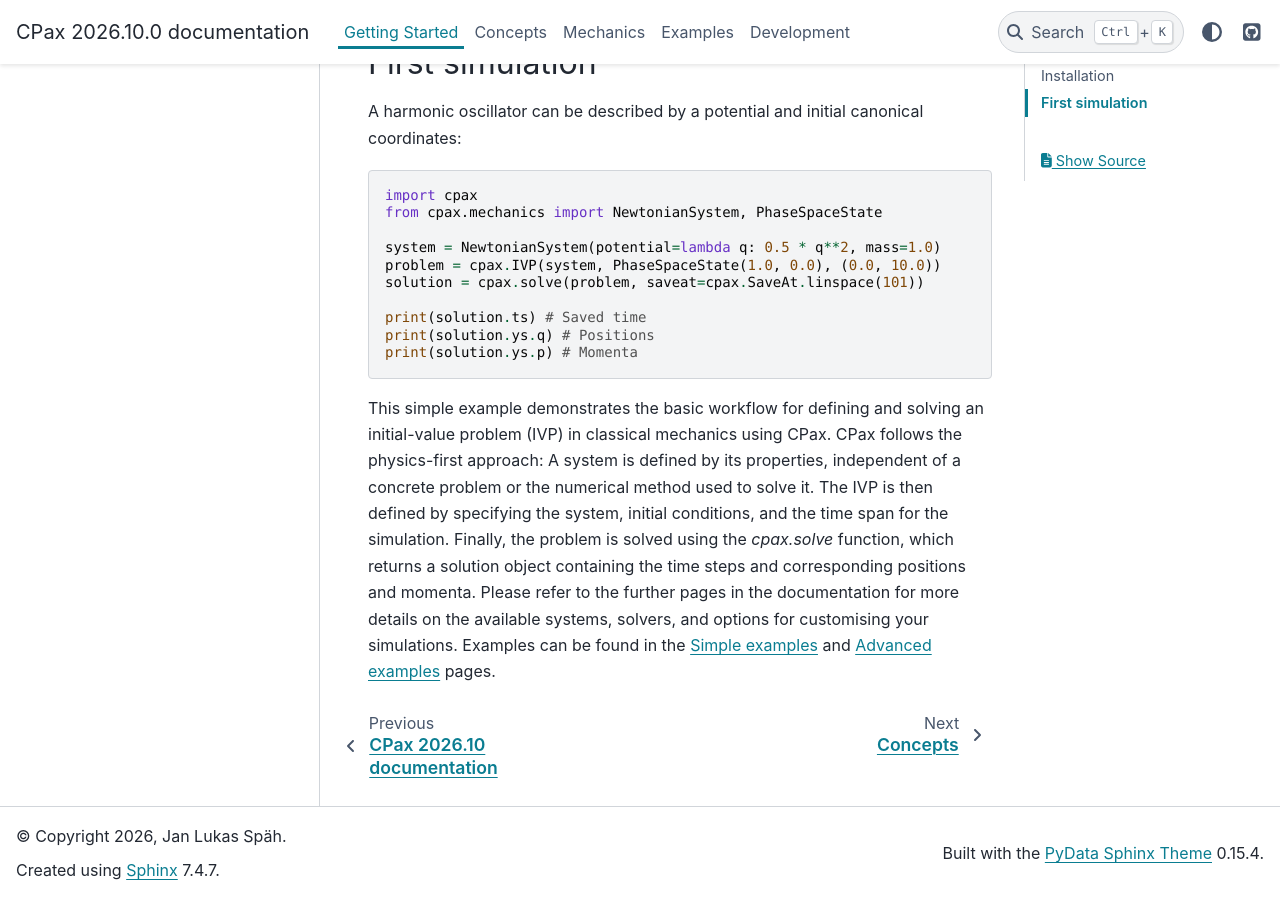
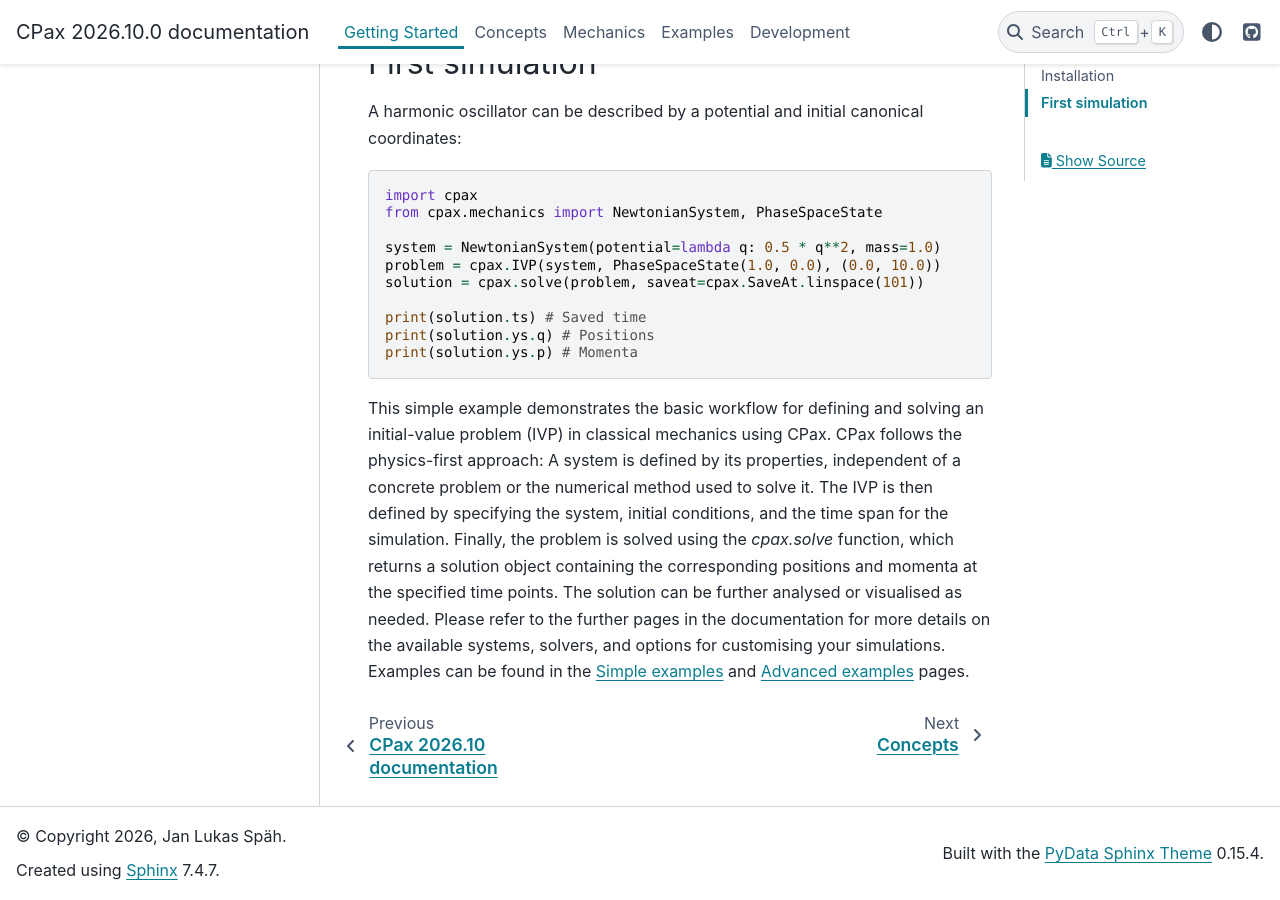
Before and after one commit to JaLuka98/CPax, a Sphinx documentation site: the page built from docs/source/getting-started.rst, in a window 1280 px wide and 900 px high, scrolled down 831 px. Built offline with Sphinx 7.4.7 and the PyData theme 0.15.4, drawn with Linux system fonts in a browser that asks for light colours; pages that are not in the unit, such as notebooks, are missing from menus.

Commit message:
Correct minor statement in README, forgot on branch

```diff
--- a/docs/source/getting-started.rst
+++ b/docs/source/getting-started.rst
@@ -54,6 +54,6 @@
 This simple example demonstrates the basic workflow for defining and solving an initial-value problem (IVP) in classical mechanics using CPax.
 CPax follows the physics-first approach: A system is defined by its properties, independent of a concrete problem or the numerical method used to solve it.
 The IVP is then defined by specifying the system, initial conditions, and the time span for the simulation.
-Finally, the problem is solved using the `cpax.solve` function, which returns a solution object containing the time steps and corresponding positions and momenta.
+Finally, the problem is solved using the `cpax.solve` function, which returns a solution object containing the corresponding positions and momenta at the specified time points. The solution can be further analysed or visualised as needed.
 Please refer to the further pages in the documentation for more details on the available systems, solvers, and options for customising your simulations.
 Examples can be found in the :doc:`Simple examples <examples/simple>` and :doc:`Advanced examples <examples/advanced>` pages.
```
